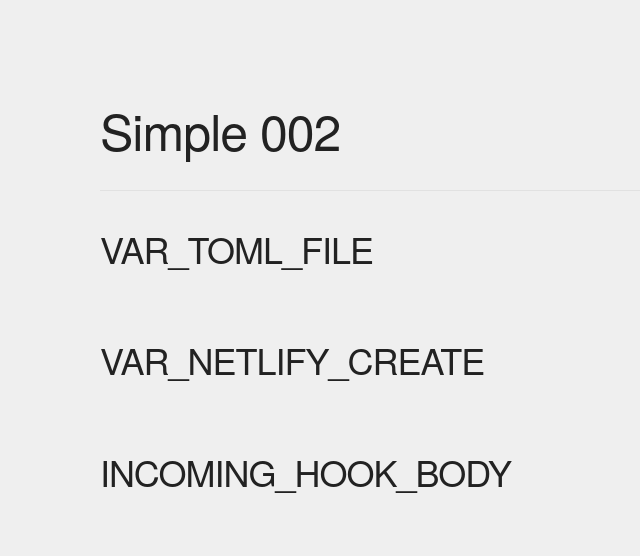
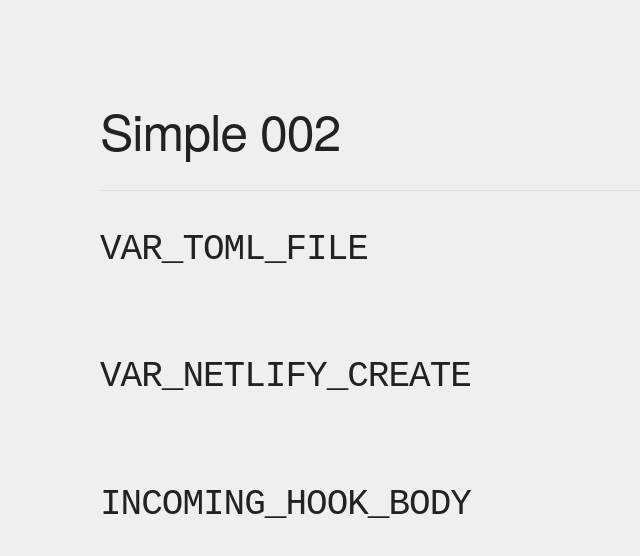
Before and after one commit to tempest-mind/simple, a website: page src/index.html in a window 1280 px wide. Shown: the whole page, without its empty margins (0-640 px from the left). Drawn offline with nearby package versions, Linux system fonts and the light colour scheme.

Commit message:
Adding variables

```diff
--- a/src/index.html
+++ b/src/index.html
@@ -23,17 +23,17 @@
 <h1>Simple 002</h1>
 <hr>
 
-<h3>VAR_TOML_FILE</h3>
+<h3><pre>VAR_TOML_FILE</pre></h3>
 <pre>
   <!--VAR_TOML_FILE-->
 </pre>
 
-<h3>VAR_NETLIFY_CREATE</h3>
+<h3><pre>VAR_NETLIFY_CREATE</pre></h3>
 <pre>
   <!--VAR_NETLIFY_CREATE-->
 </pre>
 
-<h3>INCOMING_HOOK_BODY</h3>
+<h3><pre>INCOMING_HOOK_BODY</pre></h3>
 <pre>
   <!--INCOMING_HOOK_BODY-->
 </pre>
```
Also changed, not shown: netlify.toml.
